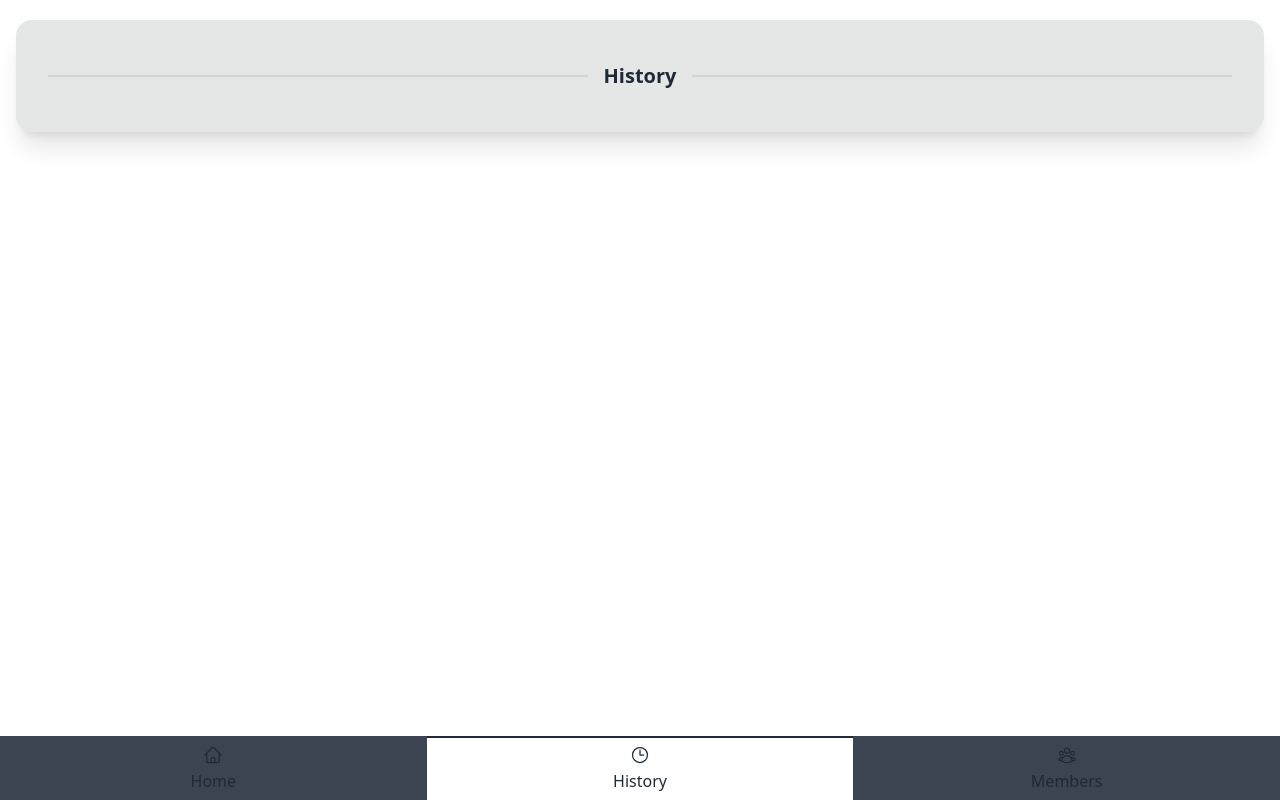
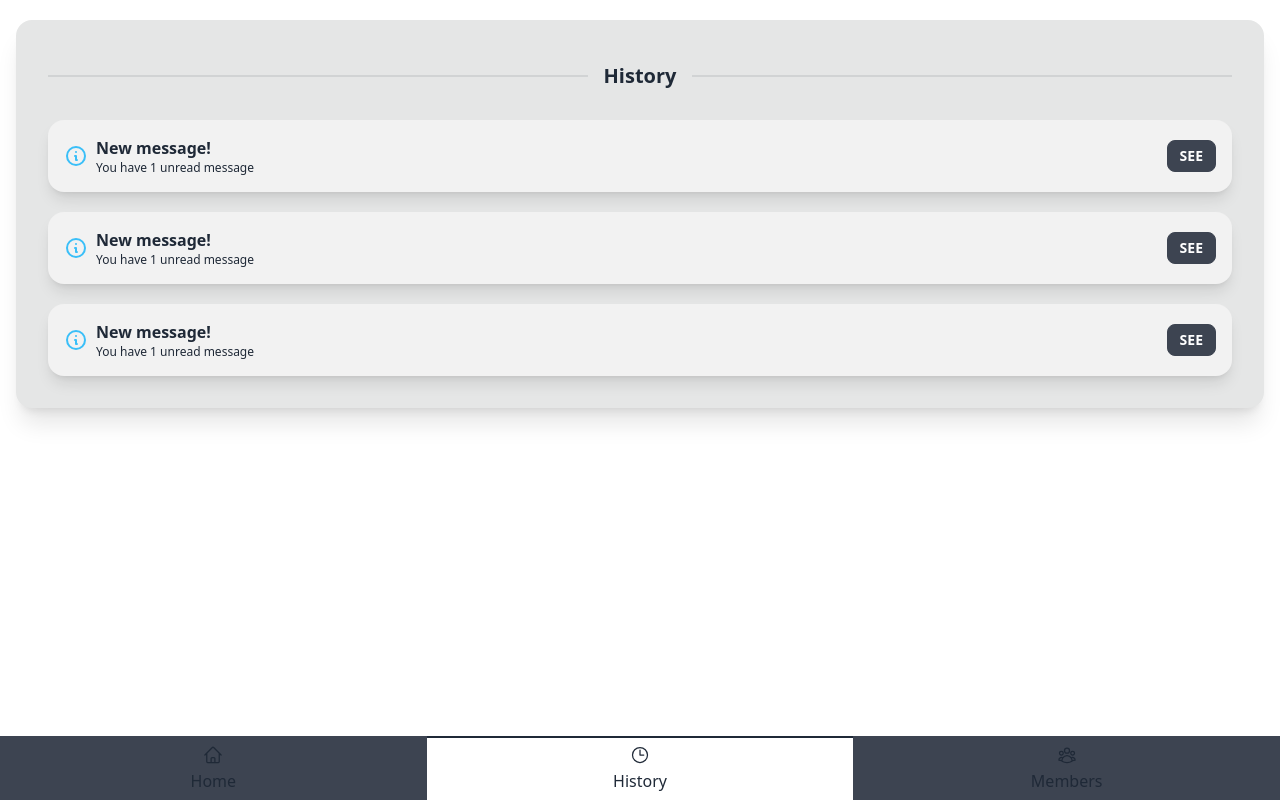
Before and after one commit to masihgh/GodzilaTodoList, a React (Vite) app: page /history in a window 1280 px wide. Built offline with nearby package versions, Linux system fonts and the light colour scheme.

Commit message:
Add Alerts for History of Actions

```diff
--- a/src/pages/History.jsx
+++ b/src/pages/History.jsx
@@ -7,7 +7,40 @@ function History() {
 
       <div className="card bg-base-300 shadow-xl p-8 ">
         <div class="divider">History</div>
-
+        <div className="alert shadow-lg mt-5">
+          <div>
+            <svg xmlns="http://www.w3.org/2000/svg" fill="none" viewBox="0 0 24 24" className="stroke-info flex-shrink-0 w-6 h-6"><path strokeLinecap="round" strokeLinejoin="round" strokeWidth="2" d="M13 16h-1v-4h-1m1-4h.01M21 12a9 9 0 11-18 0 9 9 0 0118 0z"></path></svg>
+            <div>
+              <h3 className="font-bold">New message!</h3>
+              <div className="text-xs">You have 1 unread message</div>
+            </div>
+          </div>
+          <div className="flex-none">
+            <button className="btn btn-sm">See</button>
+          </div>
+        </div><div className="alert shadow-lg mt-5">
+          <div>
+            <svg xmlns="http://www.w3.org/2000/svg" fill="none" viewBox="0 0 24 24" className="stroke-info flex-shrink-0 w-6 h-6"><path strokeLinecap="round" strokeLinejoin="round" strokeWidth="2" d="M13 16h-1v-4h-1m1-4h.01M21 12a9 9 0 11-18 0 9 9 0 0118 0z"></path></svg>
+            <div>
+              <h3 className="font-bold">New message!</h3>
+              <div className="text-xs">You have 1 unread message</div>
+            </div>
+          </div>
+          <div className="flex-none">
+            <button className="btn btn-sm">See</button>
+          </div>
+        </div><div className="alert shadow-lg mt-5">
+          <div>
+            <svg xmlns="http://www.w3.org/2000/svg" fill="none" viewBox="0 0 24 24" className="stroke-info flex-shrink-0 w-6 h-6"><path strokeLinecap="round" strokeLinejoin="round" strokeWidth="2" d="M13 16h-1v-4h-1m1-4h.01M21 12a9 9 0 11-18 0 9 9 0 0118 0z"></path></svg>
+            <div>
+              <h3 className="font-bold">New message!</h3>
+              <div className="text-xs">You have 1 unread message</div>
+            </div>
+          </div>
+          <div className="flex-none">
+            <button className="btn btn-sm">See</button>
+          </div>
+        </div>
 
       </div>
 
```
